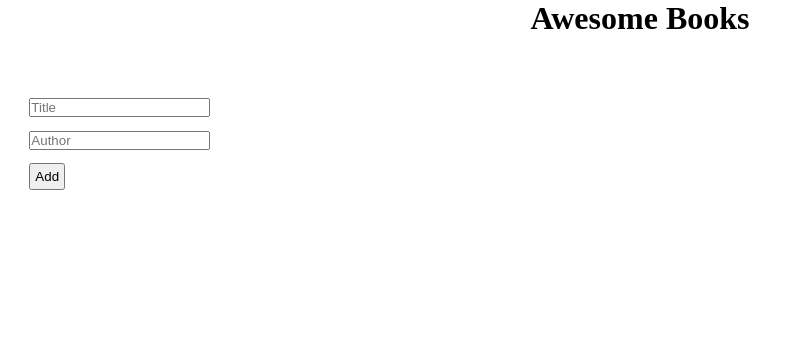
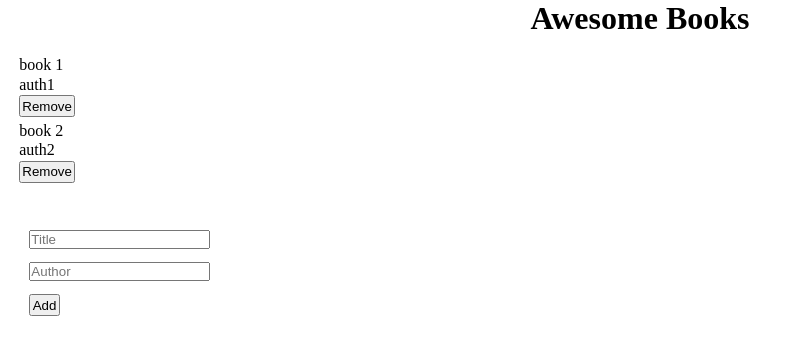
Before and after one commit to julzedz/Awesome-Books, a website: page index.html in a window 1280 px wide. Shown: the whole page, without its empty margins (0-793 px from the left). Drawn offline with Linux system fonts and the light colour scheme.

Commit message:
Refactor main.js

```diff
--- a/main.js
+++ b/main.js
@@ -12,29 +12,64 @@ class UI {
     const storedBooks = [
       {
         title: "book 1",
-        author: "Jul Doe",
+        author: "auth1",
       },
       {
-        title: "book 3",
-        author: "Pab Doe",
-      },
+        title: "book 2",
+        author: "auth2",
+      }
     ];
     const books = storedBooks;
-
     books.forEach((book) => UI.addBookToList(book));
   }
   static addBookToList(book) {
     const list = document.querySelector(".collection");
+    list.innerHTML += `<li class='book'>
+    <p class='title'>${book.title}</p>
+    <p class="author">${book.author}</p>
+    <button class="remove-btn">Remove</button>
+    </li>`;
+    UI.deleteBook();
+  }
+
+  static deleteBook() {
+    const removeBtn = document.querySelectorAll(".remove-btn");
+    removeBtn.forEach((elem) => {
+      elem.addEventListener("click", () => {
+        elem.parentNode.remove();
+      });
+    });
+  }
+
+  static clearField() {
+    document.querySelector('.title-input').value = '';
+    document.querySelector('.author-input').value = '';
   }
 }
 
 // Store Class
 
 // Event: Display Books
+document.addEventListener('DOMContentLoaded', UI.displayBooks);
 
 // Event: Add a Book
+const addBtn = document.querySelector('.add-btn');
+addBtn.addEventListener('click', (e) => {
+  e.preventDefault();
+  //get values
+  const title = document.querySelector('.title-input').value;
+  const author = document.querySelector('.author-input').value;
+  // Instantiate a book
+  const aNewBook = new Book(title, author);
 
-// Event: Remove a Book
+  // Add book to UI
+  UI.addBookToList(aNewBook);
+
+  // Clear field
+  UI.clearField();
+});
+
+
 
 
 
--- a/style.css
+++ b/style.css
@@ -11,15 +11,15 @@ h1 {
 
 .book {
   list-style: none;
-  padding: 1em;
+  padding: .1em;
 }
 
 .author {
-  margin: 1em;
+  margin: .1em;
 }
 
 .title {
-  margin: 1em;
+  margin: .1em;
 }
 
 .collection {
@@ -42,10 +42,10 @@ h1 {
 
 .add-btn {
   margin: 0 1em;
-  padding: 0.3em;
+  padding: 0.1em;
 }
 
 .remove-btn {
-  margin: 0 1em;
-  padding: 0.3em;
+  margin: 0 .1em;
+  padding: 0.1em;
 }
```
